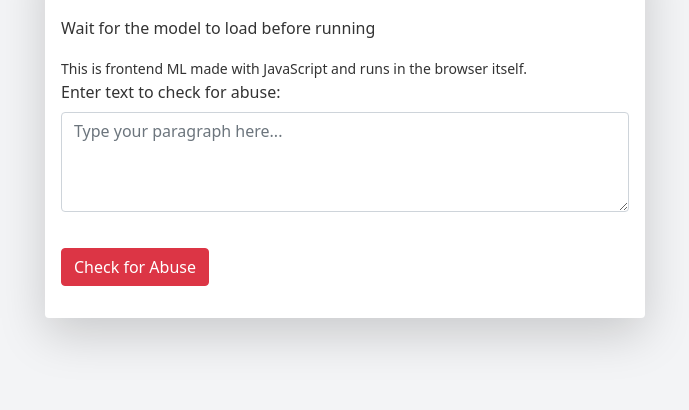
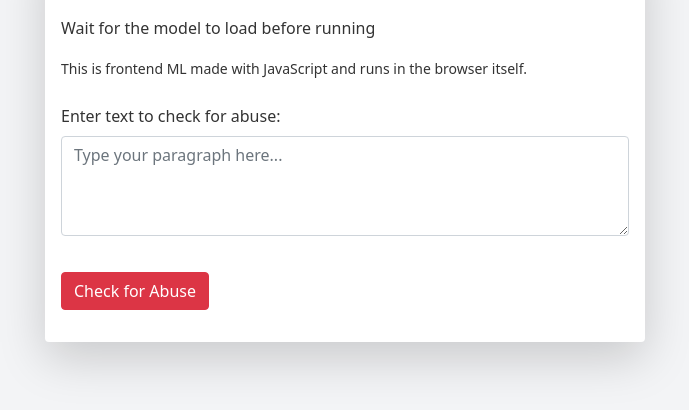
Before and after one commit to akash-sama/Text_Frontend, a plain HTML site: page index.html in a window 1280 px wide. Shown: the part 108-518 px from the top of the page, without its empty margins (295-984 px from the left). Drawn offline with nearby package versions, Linux system fonts and the light colour scheme; a script that the page names is missing.

Commit message:
Update index.html

```diff
--- a/index.html
+++ b/index.html
@@ -13,7 +13,7 @@
         <p>Wait for the model to load before running</p>
          <small>This is frontend ML made with JavaScript and runs in the browser itself.</small>
         <div class="mb-3">
-            <label for="textInput" class="form-label">Enter text to check for abuse:</label>
+            <label for="textInput" class="form-label"><br>Enter text to check for abuse:</br></label>
             <textarea class="form-control" id="textInput" placeholder="Type your paragraph here..."></textarea>
         </div>
         <button class="btn btn-danger" onclick="detectAbuse()">Check for Abuse</button>
```
